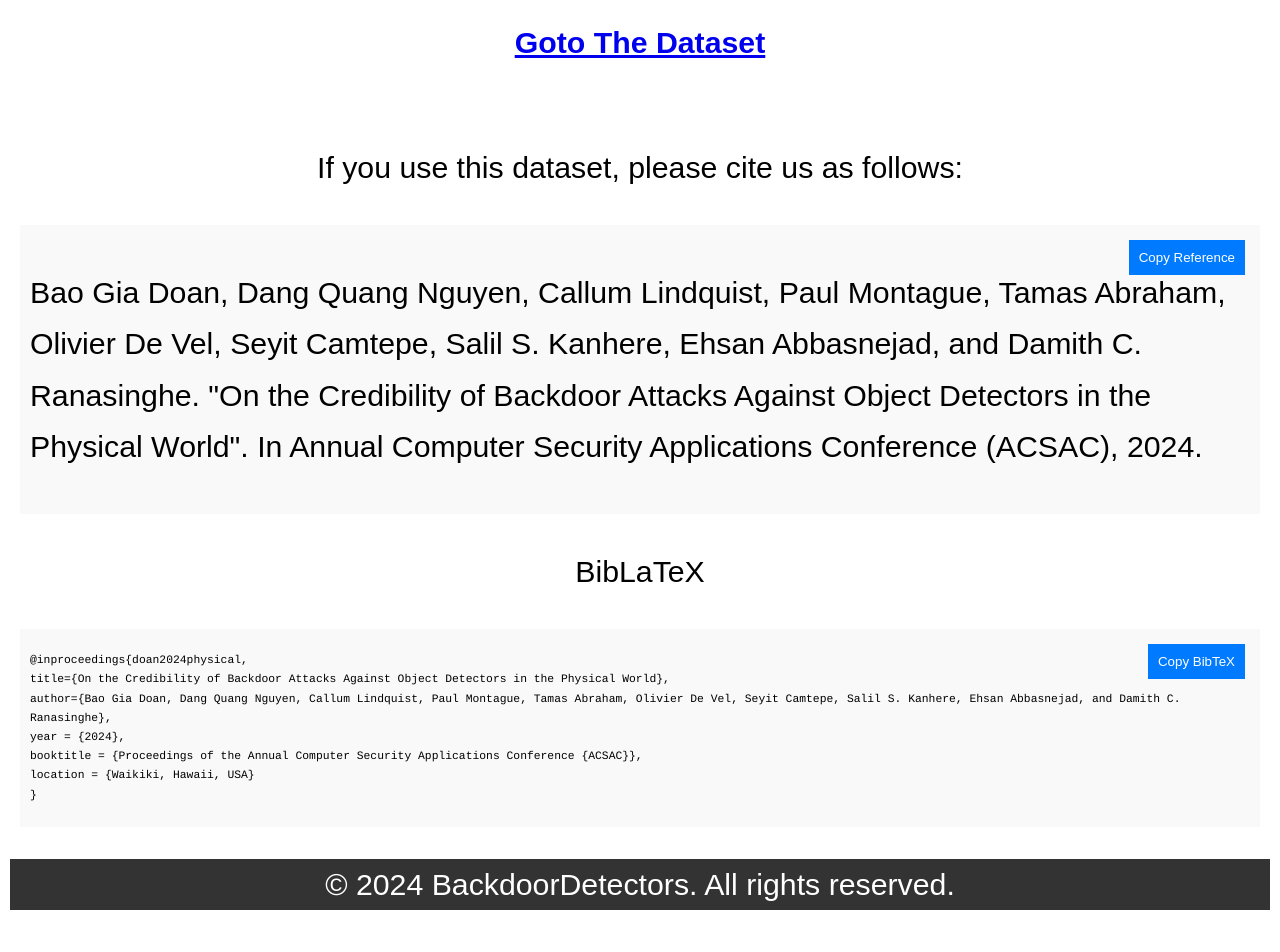
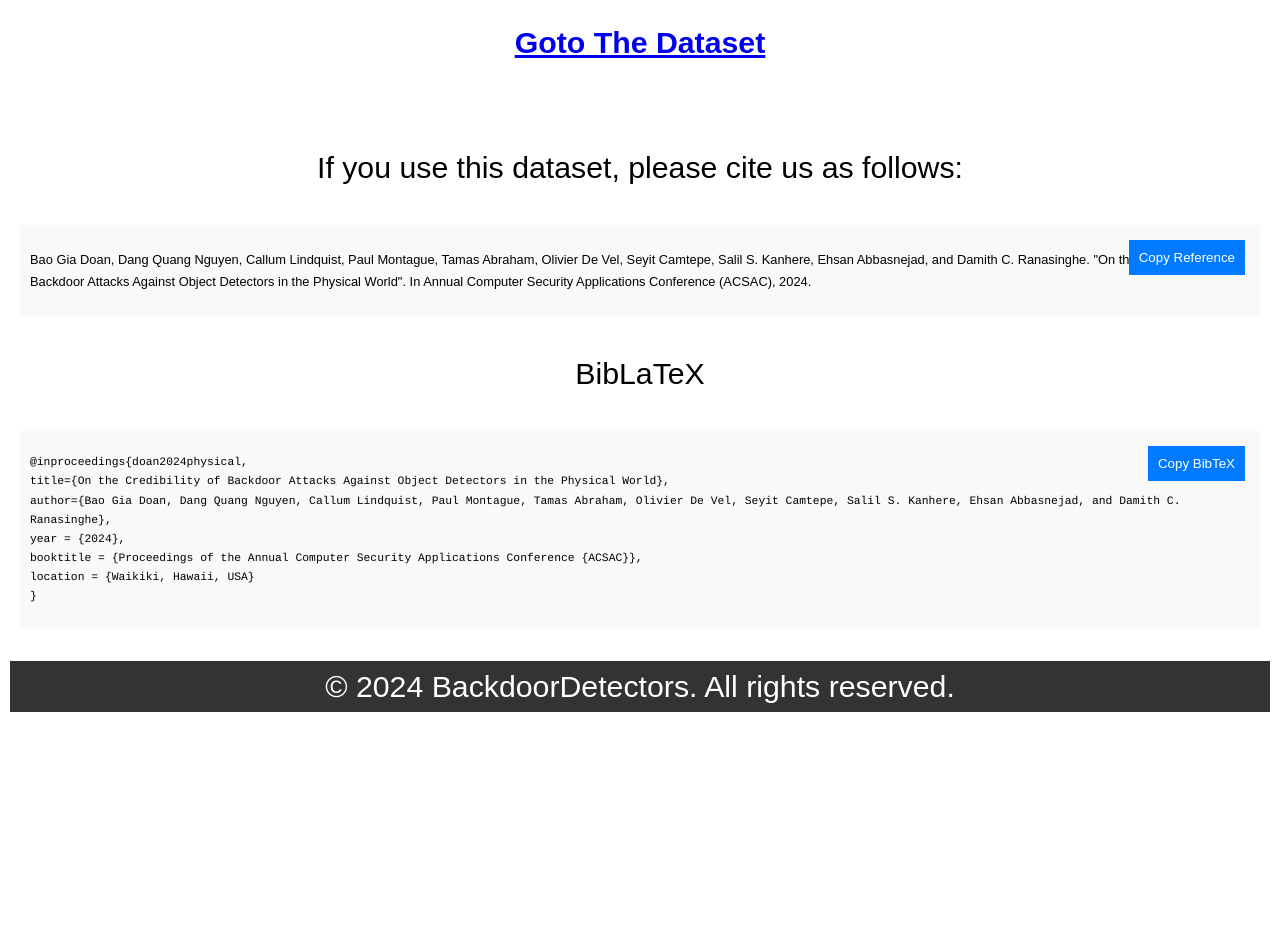
Before and after one commit to backdoordetectors/backdoordetectors.github.io, a Jekyll site: the page index.html, which Jekyll copies as it is, in a window 1280 px wide. Shown: the part 956-1908 px from the top of the page. Built offline with Jekyll 4.4.1, drawn with Linux system fonts in a browser that asks for light colours; after the commit the page ends 1710 px from its top, so only the background shows below that.

Commit message:
Update index.html

```diff
--- a/index.html
+++ b/index.html
@@ -92,8 +92,8 @@
             </a>
             <p>If you use this dataset, please cite us as follows:</p>
             <div class="bibtex-container">
-                <button class="copy-button" onclick="copyBibtex()">Copy Reference</button>
-                <p id="bibtexEntry">
+                <button class="copy-button" onclick="copyRef()">Copy Reference</button>
+                <p id="bibtexEntry" style="font-size:85%;">
 Bao Gia Doan,  Dang Quang Nguyen, Callum Lindquist, Paul Montague, Tamas Abraham, Olivier De Vel, Seyit Camtepe, Salil S. Kanhere, Ehsan Abbasnejad, and Damith C. Ranasinghe. "On the Credibility of Backdoor Attacks Against Object Detectors in the Physical World". In <it>Annual Computer Security Applications Conference (ACSAC), 2024.</it>
                 </p>
             </div>
```
Also changed, not shown: other parts of index.html (+11 -0 lines).
